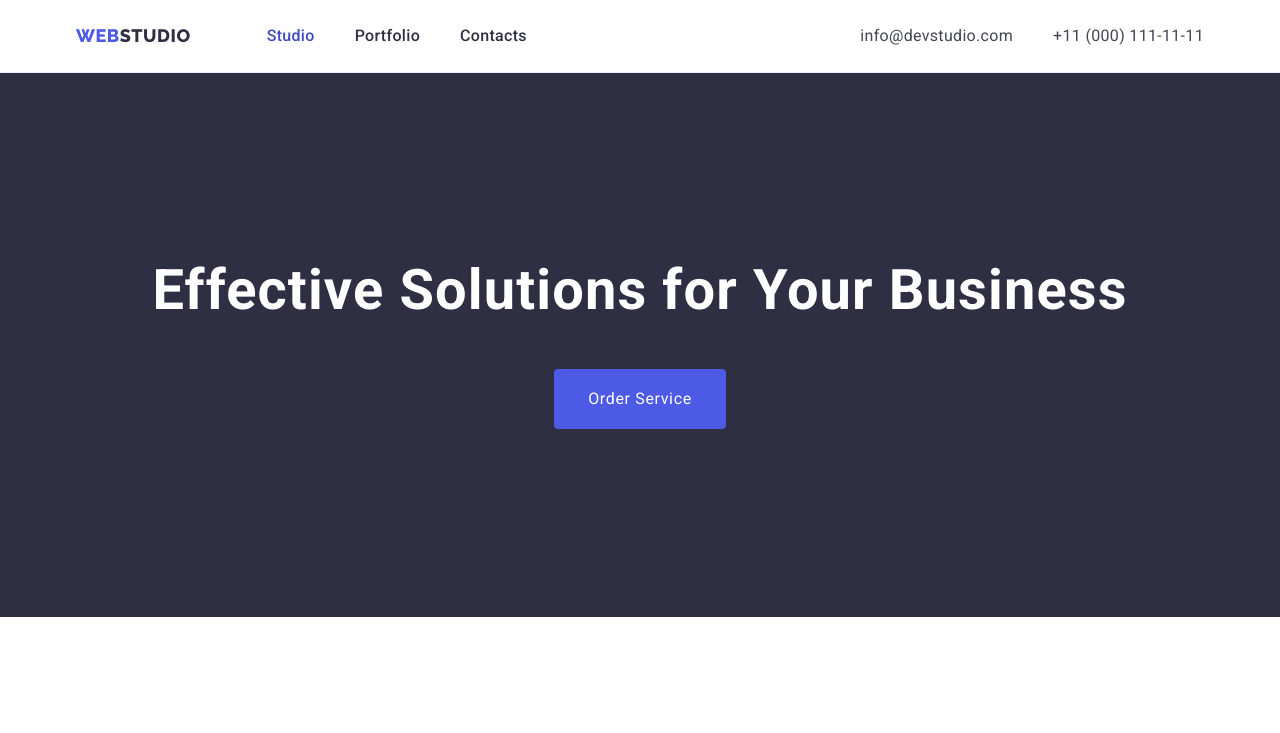
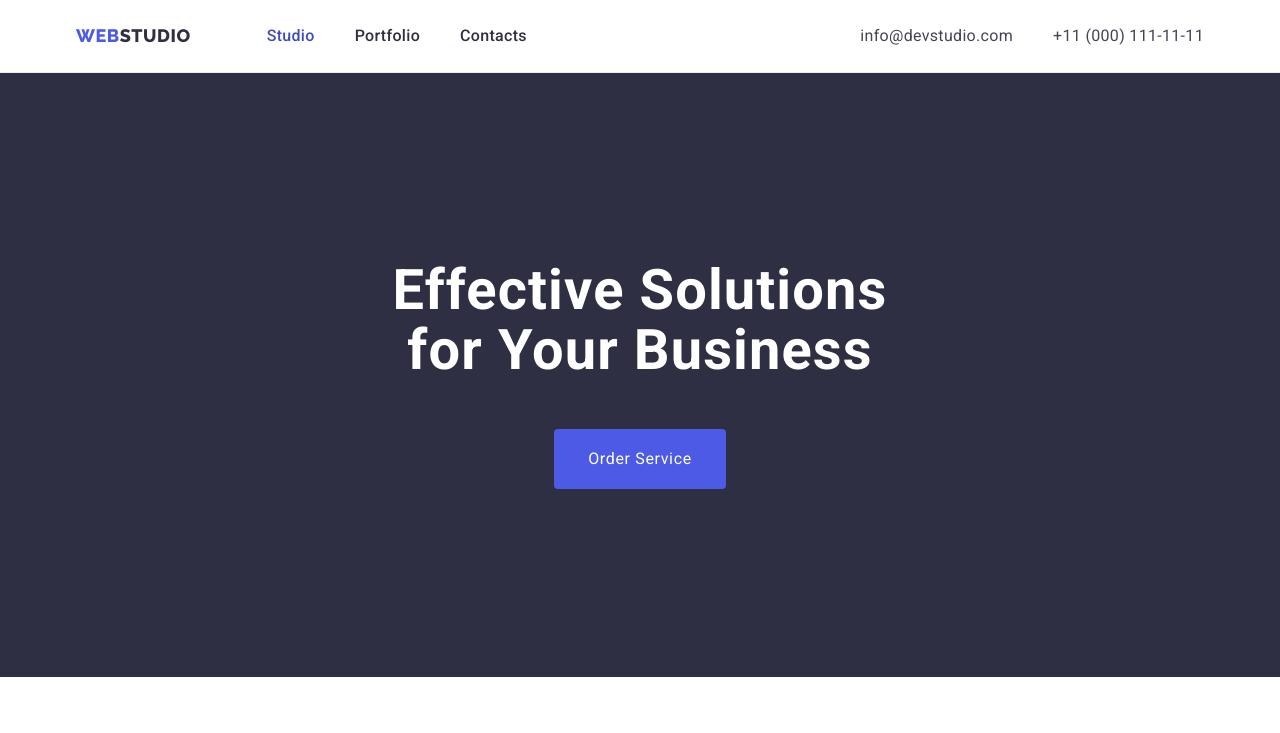
Before and after one commit to Rostyslav-Stetsyk/goit-markup-hw-03, a plain HTML site: page index.html in a window 1280 px wide. Shown: the top 733 px of the page. Drawn offline with nearby package versions, Linux system fonts and the light colour scheme.

Commit message:
update hero

```diff
--- a/css/style.css
+++ b/css/style.css
@@ -243,7 +243,9 @@ img {
 
 .footer .text {
     color: var(--accent-color);
+
     width: 264px;
+    margin-top: 16px;
 }
 
 /** ----------- Main page style (index.html) ----------- */
@@ -266,6 +268,10 @@ img {
     font-size: 56px;
     line-height: 1.07;
     letter-spacing: 0.02em;
+
+    width: 496px;
+    margin-left: auto;
+    margin-right: auto;
 }
 
 .hero .btn {
```
